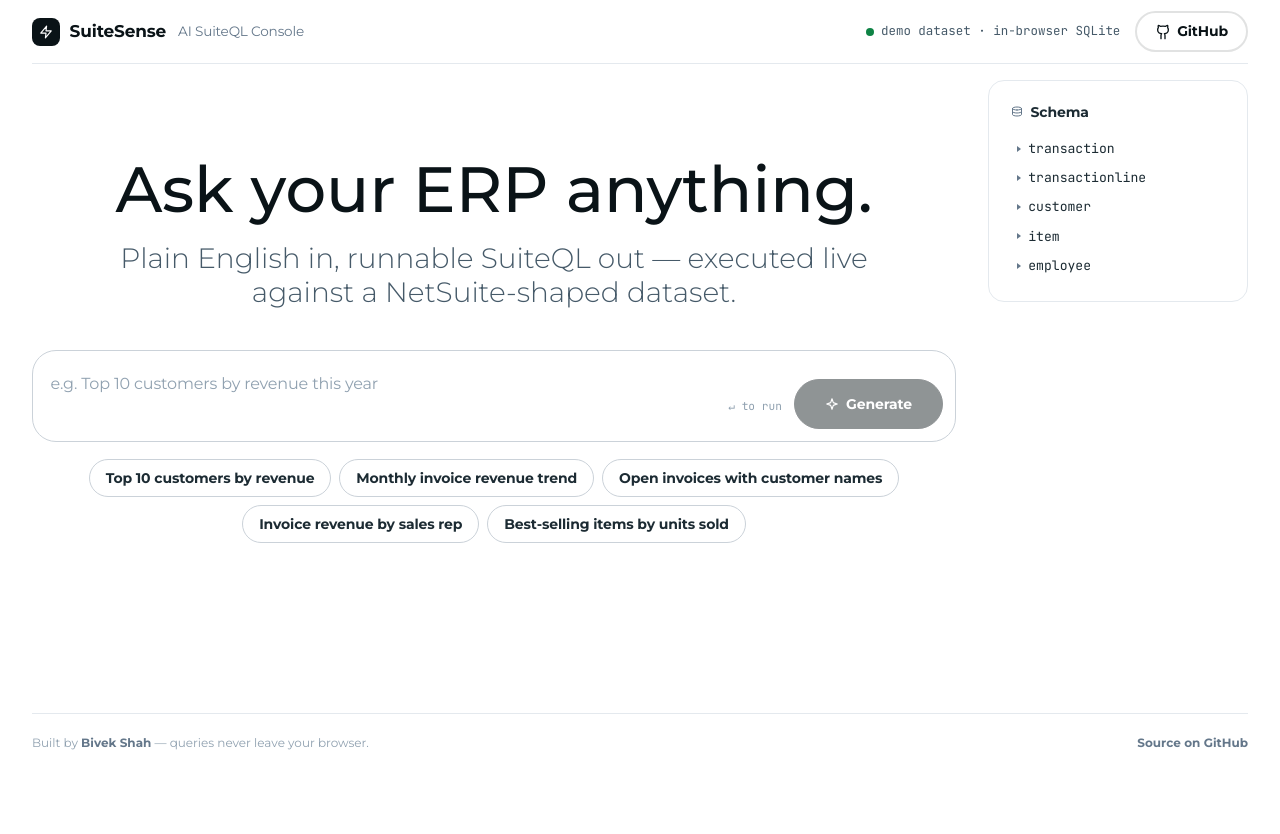
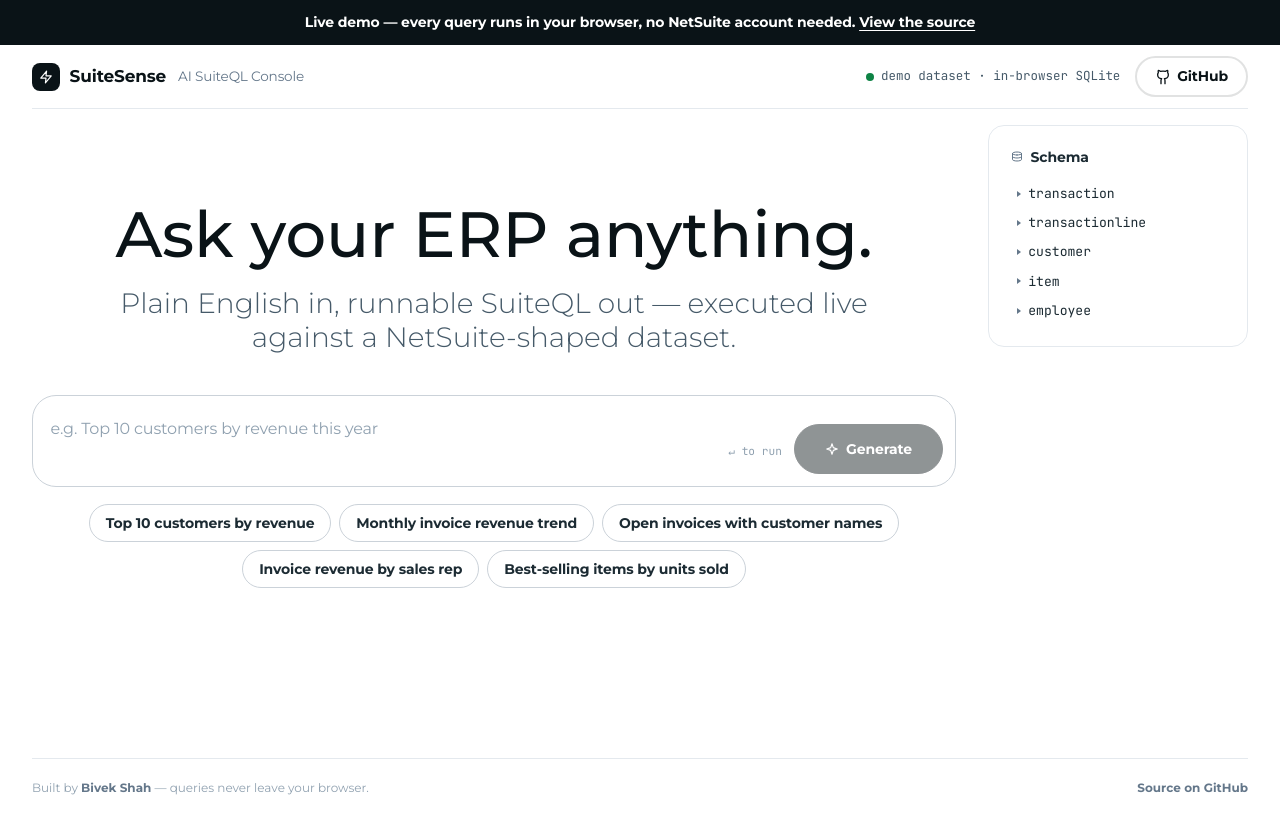
Before and after one commit to tricksterbivek/suitesense, a Next.js app: page / in a window 1280 px wide. Shown: the top 834 px of the page. Before the commit the page ends 800 px from the top, so only its background shows below. Built offline with nearby package versions, Linux system fonts and the light colour scheme.

Commit message:
feat: promo banner, dual-CTA pills, elevated results panel
- Ink-deep promo strip above the nav (brand signature)
- Generate = black marketing pill; Run = cobalt commerce pill
- Results panel carries the sticky-summary elevation treatment

```diff
--- a/app/page.js
+++ b/app/page.js
@@ -149,6 +149,11 @@
   const started = Boolean(sql || busy);
 
   return (
+    <>
+    <div className="promo-banner">
+      Live demo — every query runs in your browser, no NetSuite account needed.{' '}
+      <a href="https://github.com/tricksterbivek/suitesense">View the source</a>
+    </div>
     <div className="shell">
       <header className="topbar">
         <div className="brand">
@@ -244,7 +249,7 @@
                   {source === 'ai' && <span className="source-badge">Claude</span>}
                   {source === 'examples' && <span className="source-badge examples">Curated</span>}
                 </div>
-                <button onClick={() => run()} aria-label="Run query">
+                <button className="buy" onClick={() => run()} aria-label="Run query">
                   <Icon d={I.play} size={13} />
                   Run
                 </button>
@@ -324,6 +329,7 @@
         <a href="https://github.com/tricksterbivek/suitesense">Source on GitHub</a>
       </footer>
     </div>
+    </>
   );
 }
 
@@ -345,7 +351,7 @@
   const activeView = chartable ? view : 'table';
 
   return (
-    <section className="panel">
+    <section className="panel elevated">
       <div className="panel-head">
         <h2>
           <Icon d={activeView === 'chart' ? I.chart : I.table} />
```
